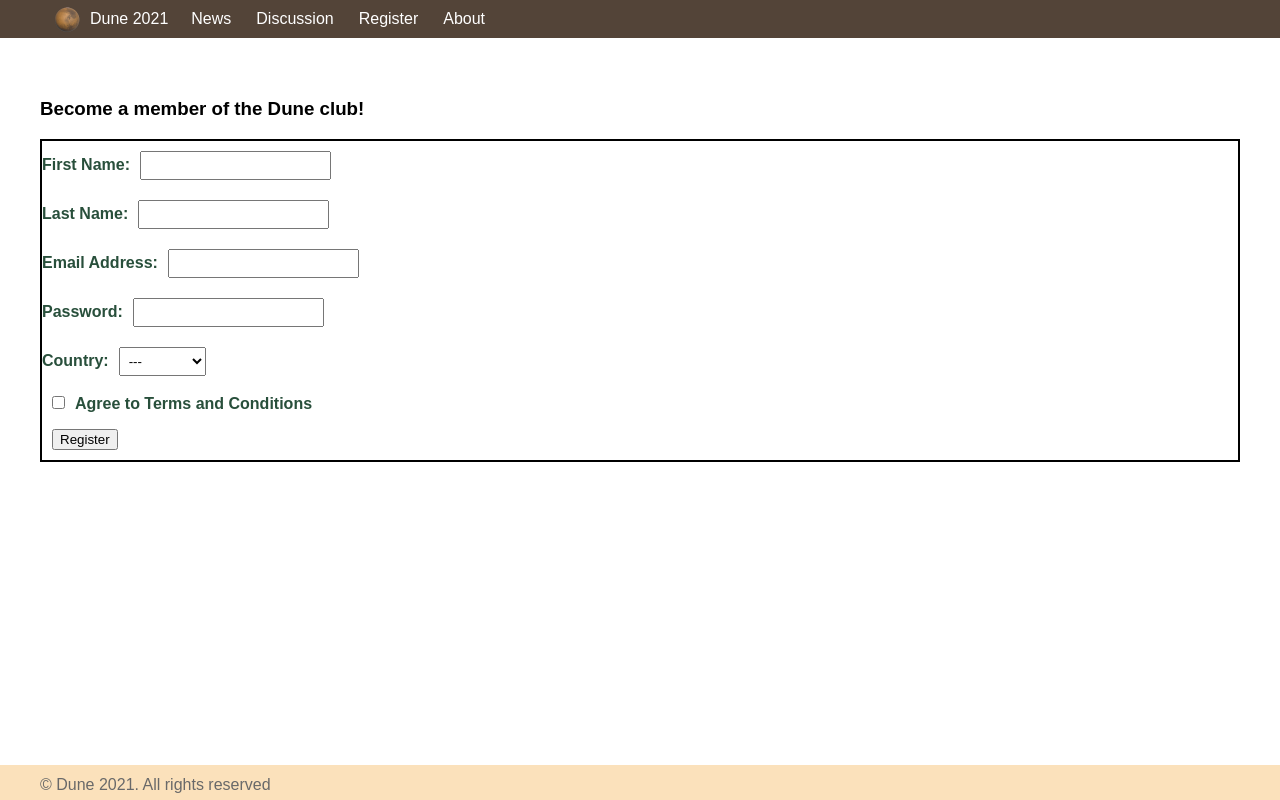
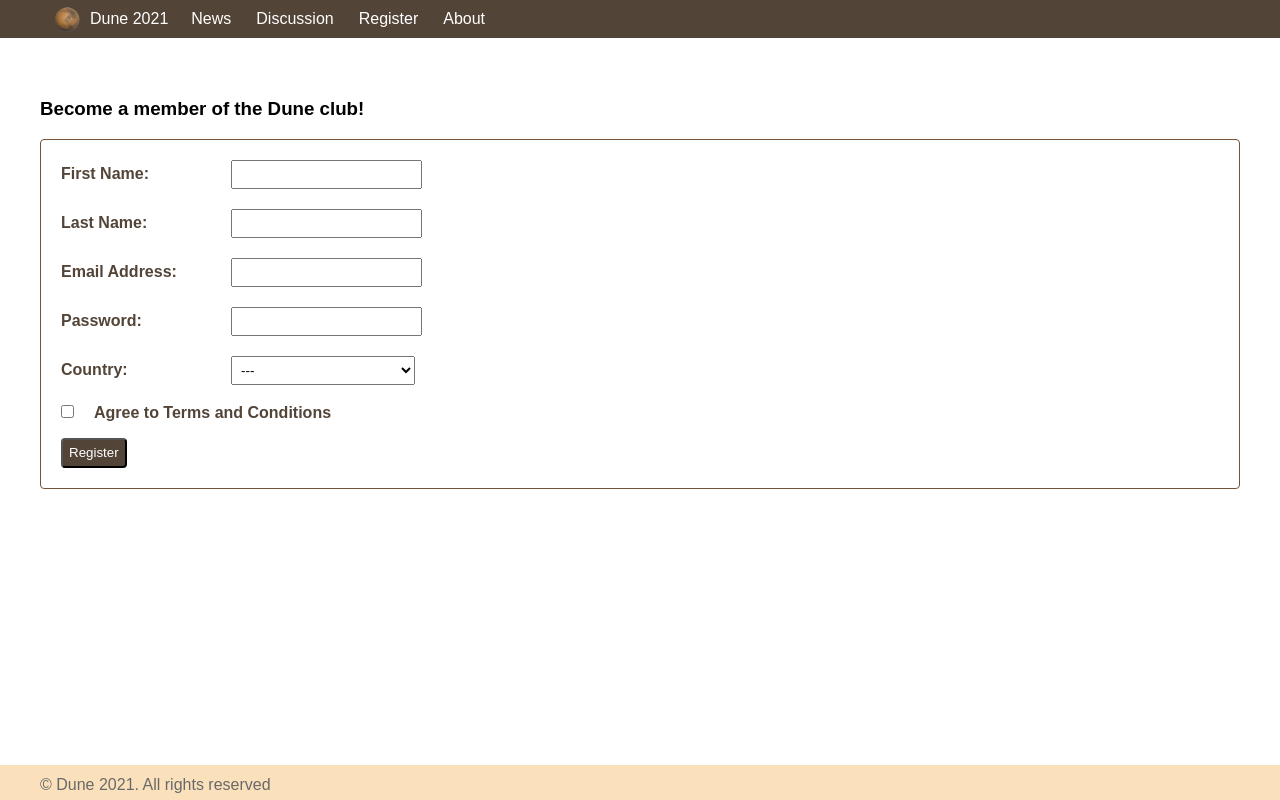
Before and after one commit to LieneLittlebird/React-fullstack-finalbc-2, a React (Create React App) app: page /register in a window 1280 px wide. Built offline with nearby package versions, Linux system fonts and the light colour scheme.

Commit message:
register css added

```diff
--- a/src/Components/Header/header.css
+++ b/src/Components/Header/header.css
@@ -24,8 +24,5 @@
   flex-direction: row;
   align-items: center;
   cursor: pointer;
-}
-
-#header-logo {
   margin-right: 18px;
 }
--- a/src/Components/Register/Register.jsx
+++ b/src/Components/Register/Register.jsx
@@ -50,7 +50,9 @@ const Register = () => (
   >
     <div>
       <h3>Become a member of the Dune club!</h3>
+
       <Form id="form-id">
+        <div id="from-wrapper">
           <div>
             <label htmlFor="firstName">First Name:</label>
             <Field name="firstName" type="text" className="reg-field" />
@@ -78,6 +80,7 @@ const Register = () => (
               as="select"
               type="dropdownlist"
               className="reg-field"
+              id="country-input"
               data={["LV", "LT", "EE", "SE"]}
             >
               <option value="">---</option>
@@ -89,13 +92,20 @@ const Register = () => (
             <ErrorMessage name="country" />
           </div>
           <div>
-          <Field name="termsOfService" type="checkbox" className="reg-field" />
-          <label htmlFor="termsOfService">Agree to Terms and Conditions</label>
+            <Field
+              name="termsOfService"
+              type="checkbox"
+              className="reg-field"
+            />
+            <label htmlFor="termsOfService" id="termsOfService">
+              Agree to Terms and Conditions
+            </label>
             <ErrorMessage name="termsOfService" />
           </div>
           <button type="submit" id="reg-button">
             Register
           </button>
+        </div>
       </Form>
     </div>
   </Formik>
--- a/src/Components/Register/register.css
+++ b/src/Components/Register/register.css
@@ -1,6 +1,9 @@
 label {
-  color: #284f3b;
+  color: #534438;
   font-weight: bold;
+  margin: 10px;
+  display: inline-block;
+  width: 150px;
 }
 
 .reg-field {
@@ -8,10 +11,29 @@ label {
   padding: 5px;
 }
 
+#country-input {
+  width: 184px;
+}
+
 #form-id {
-  border: 2px solid black;
+  border: 1.8px solid #785237;
+  border-radius: 4px;
+  padding: 10px;
+}
+
+#termsOfService {
+  display: inline;
 }
 
 #reg-button {
   margin: 10px;
+  background-color: #534438;
+  color: white;
+  border-radius: 4px;
+  height: 30px;
+  width: max-content;
 }
+
+#from-wrapper {
+  max-width: 1000px;
+}
```
Also changed, not shown: 1 other file (tests, documents, lock files or other folders). Lines whose indentation alone changed are shown as unchanged.
